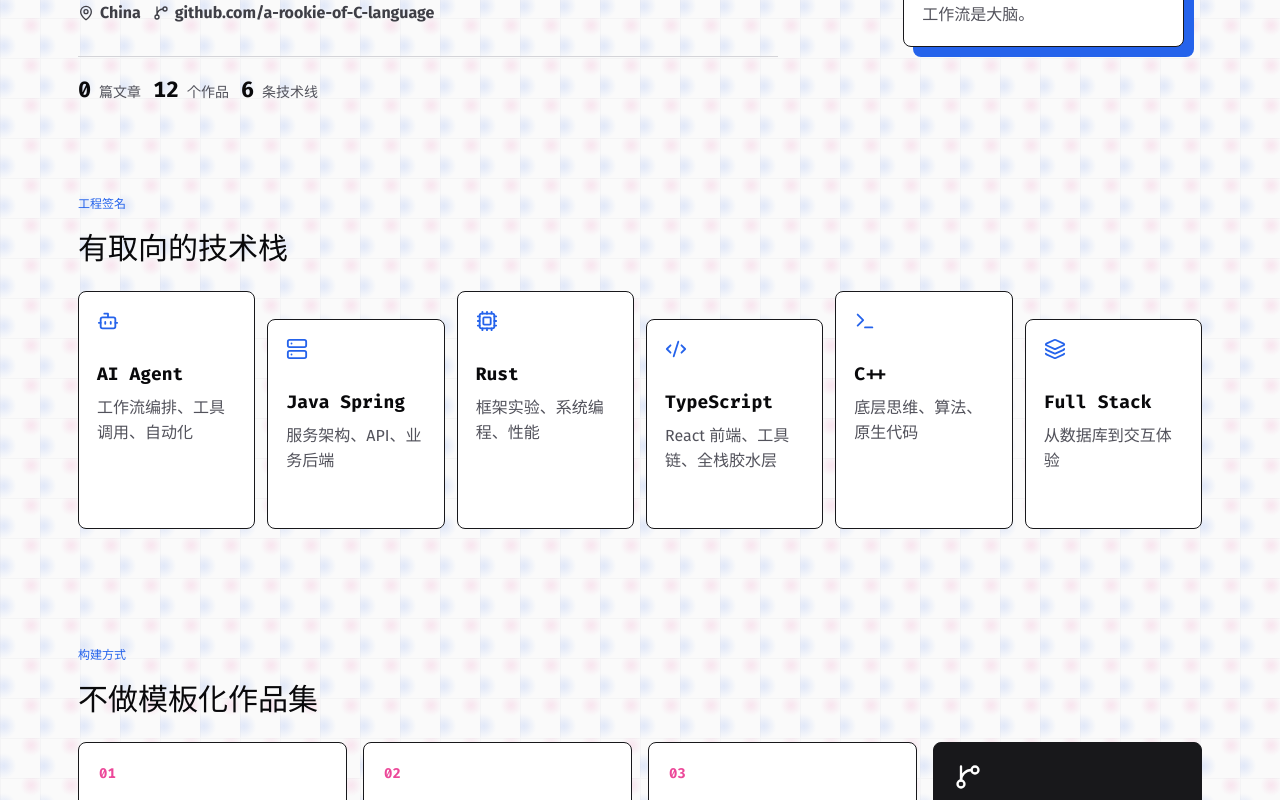
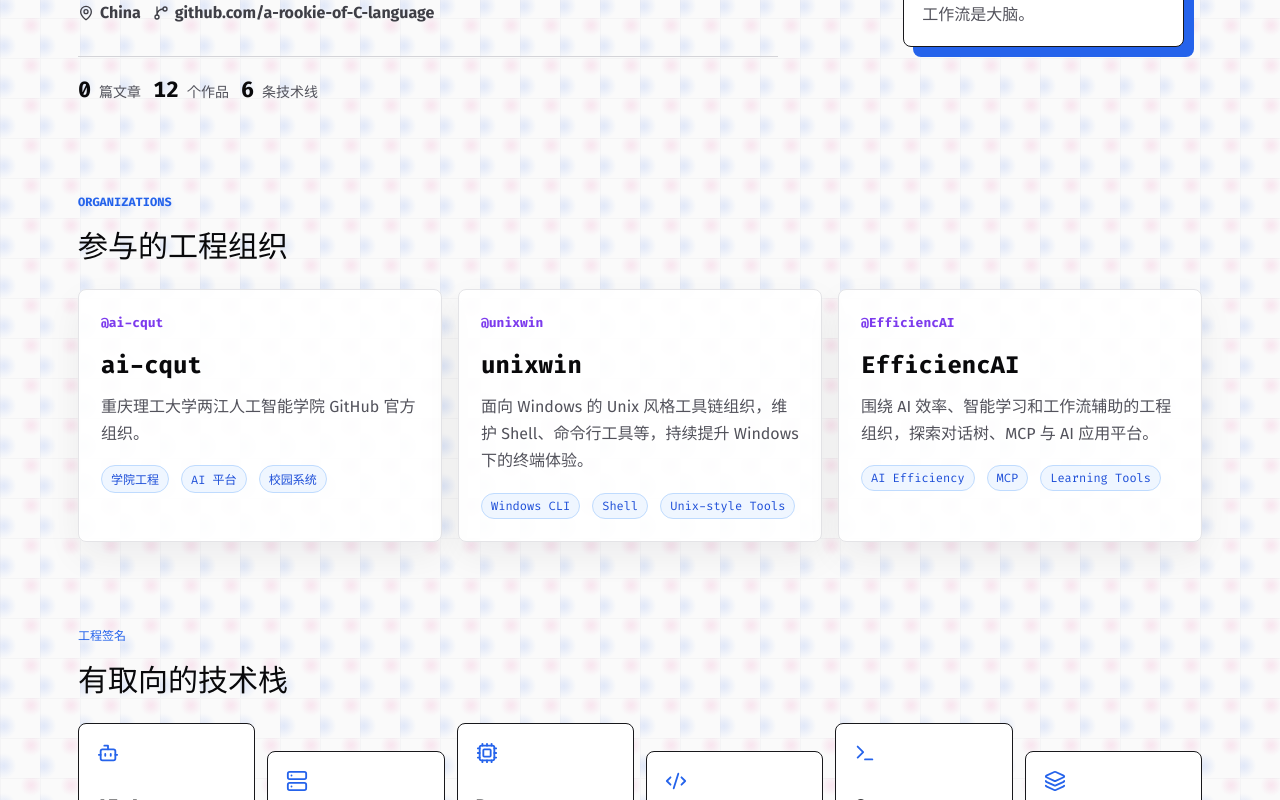
Before and after one commit to a-rookie-of-C-language/personal, a React (Vite) app in the folder frontend/: page / in a window 1280 px wide. Shown: the part 622-1422 px from the top of the page. Built offline with nearby package versions, Linux system fonts and the light colour scheme.

Commit message:
Add organization cards

```diff
--- a/frontend/src/App.css
+++ b/frontend/src/App.css
@@ -350,7 +350,8 @@
 }
 
 .post-grid,
-.project-grid {
+.project-grid,
+.organization-grid {
   display: grid;
   gap: 16px;
   grid-template-columns: repeat(3, minmax(0, 1fr));
@@ -358,6 +359,7 @@
 
 .post-card,
 .project-card,
+.organization-card,
 .editor-panel,
 .login-panel,
 .empty-state {
@@ -471,6 +473,46 @@
   color: #71717a;
   display: block;
   margin-top: 12px;
+}
+
+.organization-band {
+  padding-top: 26px;
+}
+
+.organization-card {
+  color: inherit;
+  min-height: 230px;
+  padding: 22px;
+  text-decoration: none;
+  transition: border-color 180ms ease, box-shadow 180ms ease, transform 180ms ease;
+}
+
+.organization-card:hover,
+.organization-card:focus-visible {
+  border-color: #c084fc;
+  box-shadow: 0 20px 44px rgba(126, 34, 206, 0.1);
+  outline: 2px solid transparent;
+  transform: translateY(-2px);
+}
+
+.organization-card > span {
+  color: #7c3aed;
+  font-family: "Fira Code", monospace;
+  font-size: 13px;
+  font-weight: 800;
+}
+
+.organization-card h3 {
+  color: #09090b;
+  font-family: "Fira Code", monospace;
+  font-size: 24px;
+  margin: 18px 0 12px;
+}
+
+.organization-card p {
+  color: #52525b;
+  line-height: 1.7;
+  margin: 0 0 18px;
 }
 
 .article-page {
@@ -1489,7 +1531,8 @@ button,
 
 @media (max-width: 920px) {
   .skill-matrix,
-  .agent-grid {
+  .agent-grid,
+  .organization-grid {
     grid-template-columns: 1fr;
   }
 
--- a/frontend/src/App.tsx
+++ b/frontend/src/App.tsx
@@ -132,6 +132,27 @@ function Home() {
             <strong>构建者画像</strong>
             <p>全栈是表面，后端是骨架，Agent 工作流是大脑。</p>
           </div>
+        </div>
+      </section>
+
+      <section className="content-band organization-band">
+        <div className="section-head">
+          <div>
+            <p className="eyebrow">Organizations</p>
+            <h2>参与的工程组织</h2>
+          </div>
+        </div>
+        <div className="organization-grid">
+          {organizationMemberships.map((org) => (
+            <a className="organization-card" href={org.url} target="_blank" key={org.url}>
+              <span>{org.label}</span>
+              <h3>{org.name}</h3>
+              <p>{org.description}</p>
+              <div className="tag-row">
+                {org.focus.map((item) => <span key={item}>{item}</span>)}
+              </div>
+            </a>
+          ))}
         </div>
       </section>
 
--- a/frontend/src/siteContent.ts
+++ b/frontend/src/siteContent.ts
@@ -4,9 +4,27 @@ import type { Post, Profile, Project, SitePayload } from './types'
 export const GITHUB_URL = 'https://github.com/a-rookie-of-C-language'
 
 export const organizationMemberships = [
-  { label: '@ai-cqut', url: 'https://github.com/ai-cqut' },
-  { label: '@unixwin', url: 'https://github.com/unixwin' },
-  { label: '@EfficiencAI', url: 'https://github.com/EfficiencAI' },
+  {
+    label: '@ai-cqut',
+    name: 'ai-cqut',
+    url: 'https://github.com/ai-cqut',
+    description: '重庆理工大学两江人工智能学院 GitHub 官方组织。',
+    focus: ['学院工程', 'AI 平台', '校园系统'],
+  },
+  {
+    label: '@unixwin',
+    name: 'unixwin',
+    url: 'https://github.com/unixwin',
+    description: '面向 Windows 的 Unix 风格工具链组织，维护 Shell、命令行工具等，持续提升 Windows 下的终端体验。',
+    focus: ['Windows CLI', 'Shell', 'Unix-style Tools'],
+  },
+  {
+    label: '@EfficiencAI',
+    name: 'EfficiencAI',
+    url: 'https://github.com/EfficiencAI',
+    description: '围绕 AI 效率、智能学习和工作流辅助的工程组织，探索对话树、MCP 与 AI 应用平台。',
+    focus: ['AI Efficiency', 'MCP', 'Learning Tools'],
+  },
 ]
 
 export const emptyProfile: Profile = {
```
